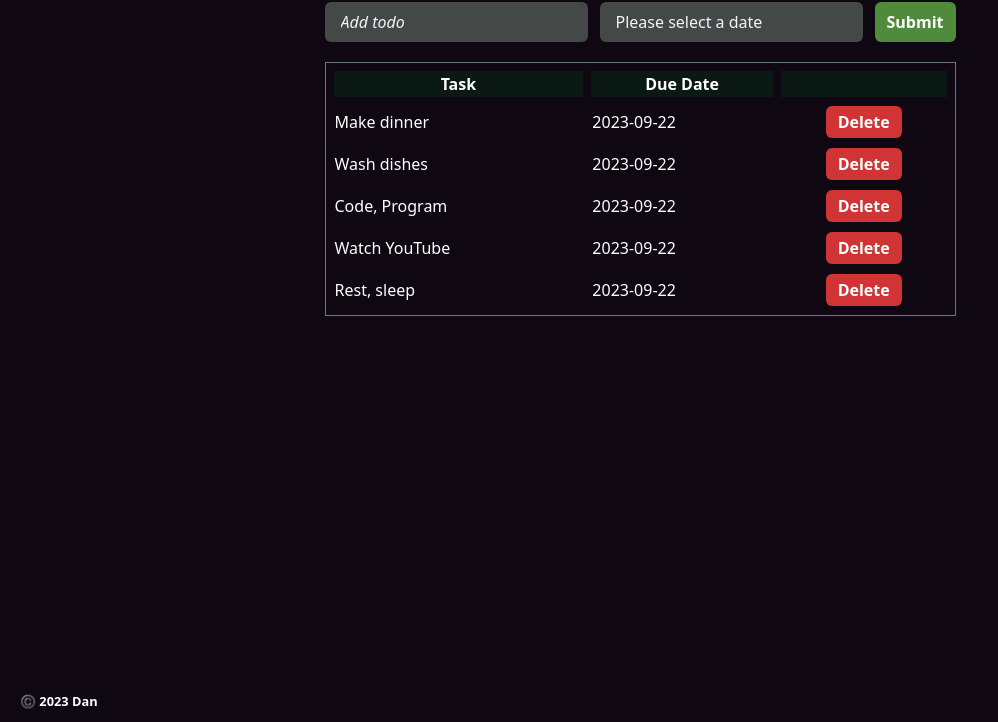
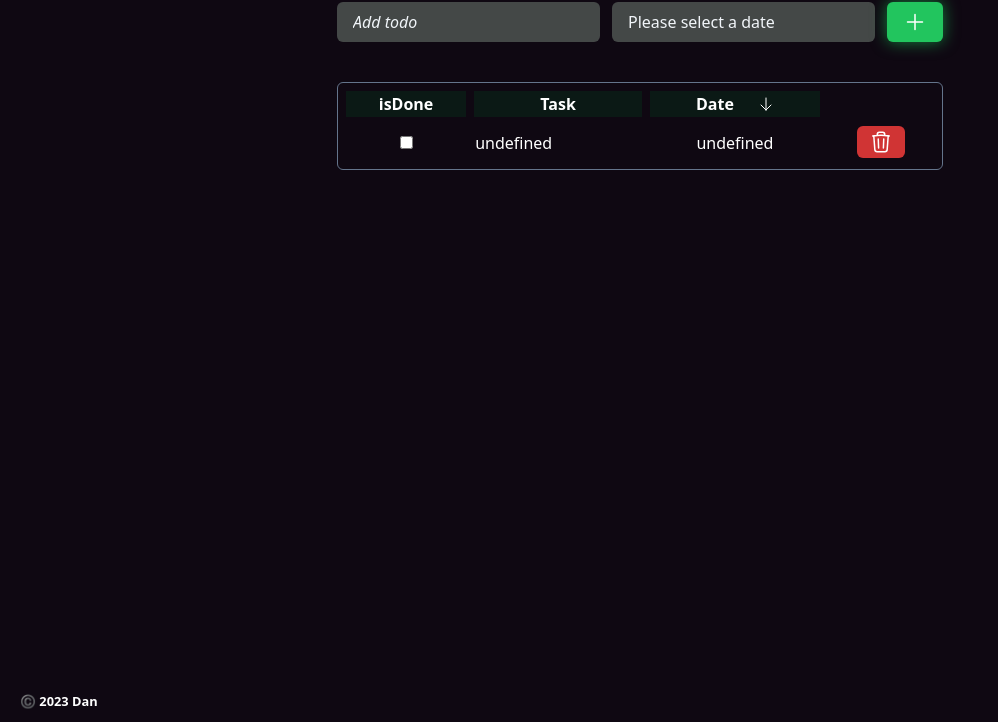
Before and after one commit to dan046/todo-list-tailwind-vanilla-js, a website: page src/index.html in a window 1280 px wide. Shown: the part 78-800 px from the top of the page, without its empty margins (0-998 px from the left). Drawn offline with Linux system fonts and the light colour scheme.

Commit message:
implemented new features, refactored UI

```diff
--- a/package.json
+++ b/package.json
@@ -2,7 +2,6 @@
   "devDependencies": {
     "autoprefixer": "^10.4.16",
     "postcss": "^8.4.30",
-    "prettier": "^3.0.3",
     "prettier-plugin-tailwindcss": "^0.5.4",
     "tailwindcss": "^3.3.3"
   }
--- a/src/index.html
+++ b/src/index.html
@@ -13,12 +13,12 @@
     class="flex h-screen flex-col justify-between bg-[#0f0812] subpixel-antialiased"
   >
     <header class="mx-auto h-10 py-8 font-bold">
-      <h1 class="text-xl text-white md:text-3xl">
+      <h1 class="divide-x divide-gray-600 text-xl text-white md:text-3xl">
         <span
-          class="bg-gradient-to-r from-green-500 to-green-200 bg-clip-text text-transparent"
+          class="bg-gradient-to-r from-green-500 to-green-200 bg-clip-text pr-3 text-transparent sm:pr-6"
           >Todo List</span
         >
-        Tailwind Vanilla JS
+        <span class="pl-3 sm:pl-6"> Tailwind Vanilla JS </span>
       </h1>
     </header>
     <main class="mx-auto mb-auto flex flex-col gap-5 p-4">
@@ -27,15 +27,17 @@
         class="flex flex-col items-center gap-2"
         id="js-todo-form"
       >
-        <section class="flex flex-col gap-3 sm:flex-row">
+        <section
+          class="flex flex-col items-start gap-3 sm:flex-row sm:items-center"
+        >
           <input
             type="text"
             name="todo-field"
             id="js-todo-field"
             placeholder="Add todo"
             class="rounded-md border-none bg-[#444847] px-4 py-2 text-slate-100 placeholder-slate-100 caret-green-400 outline-none placeholder:italic"
-            required
           />
+
           <input
             type="text"
             name="todo-date"
@@ -44,29 +46,71 @@
             onfocus="(this.type='date')"
             onblur="(this.type='text')"
             placeholder="Please select a date"
-            required
           />
 
-          <input
-            type="submit"
-            class="cursor-pointer rounded-md border-none bg-[#508b3c] px-3 py-1 font-semibold text-white outline-none transition duration-300 ease-in-out hover:bg-green-600"
-            id="js-add-btn"
-          />
+          <div class="relative">
+            <div class="absolute inset-0 rounded-md bg-green-700 blur"></div>
+            <button
+              type="submit"
+              class="relative cursor-pointer rounded-md border-none bg-green-500 px-4 py-2 font-semibold leading-none text-white outline-none transition duration-300 ease-in-out"
+              id="js-add-btn"
+              value="Add"
+            >
+              <svg
+                xmlns="http://www.w3.org/2000/svg"
+                fill="none"
+                viewBox="0 0 24 24"
+                stroke-width="1.5"
+                stroke="currentColor"
+                class="h-6 w-6"
+              >
+                <path
+                  stroke-linecap="round"
+                  stroke-linejoin="round"
+                  d="M12 4.5v15m7.5-7.5h-15"
+                />
+              </svg>
+            </button>
+          </div>
         </section>
       </form>
+
+      <small class="text-sm text-red-700" id="js-error"></small>
+
       <table
-        class="table-auto border-separate border-spacing-2 border border-slate-500 text-white"
+        class="table-auto border-separate border-spacing-2 overflow-hidden rounded-md border border-slate-500 text-white"
       >
         <thead class="bg-[#0b1915]">
           <tr>
+            <th class="text-base font-semibold">isDone</th>
             <th class="text-base font-semibold">Task</th>
-            <th class="text-base font-semibold">Due Date</th>
-            <th></th>
+            <th
+              class="flex items-center justify-center text-base font-semibold"
+            >
+              Date
+              <figure class="cursor-pointer pl-6">
+                <svg
+                  xmlns="http://www.w3.org/2000/svg"
+                  fill="none"
+                  viewBox="0 0 24 24"
+                  stroke-width="1.5"
+                  stroke="currentColor"
+                  class="h-4 w-4"
+                  id="js-sort-btn"
+                >
+                  <path
+                    stroke-linecap="round"
+                    stroke-linejoin="round"
+                    d="M19.5 13.5L12 21m0 0l-7.5-7.5M12 21V3"
+                  />
+                </svg>
+              </figure>
+            </th>
+            <!-- <th></th> -->
           </tr>
         </thead>
         <tbody id="js-todo-container"></tbody>
       </table>
-      <p class="js-error"></p>
     </main>
     <footer class="flex h-10 items-center pl-5 font-semibold text-white">
       <small>©️ 2023 Dan</small>
--- a/src/input.css
+++ b/src/input.css
@@ -8,6 +8,6 @@ h1 {
 }
 
 input[type="date"]::-webkit-calendar-picker-indicator {
-  opacity: 0;
+  /* opacity: 0; */
   filter: invert(1);
 }
--- a/src/script.js
+++ b/src/script.js
@@ -2,29 +2,31 @@ const todoForm = document.getElementById("js-todo-form");
 const todoContainer = document.getElementById("js-todo-container");
 const todoField = document.getElementById("js-todo-field");
 const todoDate = document.getElementById("js-date-field");
+const sortBtn = document.getElementById("js-sort-btn");
 
-let todoList = [
-  {
-    task: "Make dinner",
-    dueDate: "2023-09-22",
-  },
-  {
-    task: "Wash dishes",
-    dueDate: "2023-09-22",
-  },
-  {
-    task: "Code, Program",
-    dueDate: "2023-09-22",
-  },
-  {
-    task: "Watch YouTube",
-    dueDate: "2023-09-22",
-  },
-  {
-    task: "Rest, sleep",
-    dueDate: "2023-09-22",
-  },
-];
+let todoList = JSON.parse(localStorage.getItem("todo-list")) || [{}];
+
+function validateForm(task, dueDate) {
+  const errorElement = document.getElementById("js-error");
+
+  if (!task && !dueDate) {
+    errorElement.innerHTML = "Both fields are empty.";
+    return false;
+  }
+
+  if (!task) {
+    errorElement.innerHTML = "Task field is empty.";
+    return false;
+  }
+
+  if (!dueDate) {
+    errorElement.innerHTML = "Date field is empty.";
+    return false;
+  }
+
+  errorElement.innerHTML = "";
+  return true;
+}
 
 todoForm.addEventListener("submit", (e) => {
   e.preventDefault();
@@ -32,29 +34,79 @@ todoForm.addEventListener("submit", (e) => {
   const task = todoField.value;
   const dueDate = todoDate.value;
 
+  if (validateForm(task, dueDate)) {
     todoList.push({
       task,
       dueDate,
     });
-  renderTodoList();
+
+    localStorage.setItem("todo-list", JSON.stringify(todoList));
+
     todoField.value = "";
     todoDate.value = "";
+    renderTodoList();
+  }
 });
+
+let ascendOrder = false;
+
+sortBtn.addEventListener("click", sortTodoList);
+
+function sortTodoList() {
+  if (ascendOrder) {
+    todoList.sort((a, b) => {
+      let da = new Date(a.dueDate);
+      let db = new Date(b.dueDate);
+      return da - db;
+    });
+  } else {
+    todoList.sort((a, b) => {
+      let da = new Date(a.dueDate);
+      let db = new Date(b.dueDate);
+      return db - da;
+    });
+  }
+
+  ascendOrder = !ascendOrder;
+
+  localStorage.setItem("todo-list", JSON.stringify(todoList));
+  renderTodoList();
+}
 
 function renderTodoList() {
   let todoListHTML = "";
 
   todoList.forEach((items, index) => {
-    const { task, dueDate } = items;
+    const { task, dueDate, checked } = items;
 
     const html = `
       <tr class="text-sm sm:text-base">
-        <td>${task}</td>
-        <td>${dueDate}</td>
+
         <td class="text-center">
-            <button class="bg-[#d03434] js-delete-btn rounded-md px-3 py-1 font-semibold hover:bg-[#8b2222] transition duration-300 ease-in-out" data-index="${index} id="js-delete-btn">
-                Delete
+          <input class="cursor-pointer" type="checkbox" name="checkbox-${index}" id="checkbox-${index}" ${
+            checked ? "checked" : ""
+          } onchange="toggleTask(${index})"/>
+        </td>
+
+        <td id="task-${index}" ${
+          checked ? 'style="text-decoration: line-through; color:#444847;"' : ""
+        }>${task}</td>
+
+        <td class="text-center" id="dueDate-${index}" ${
+          checked ? 'style="text-decoration: line-through; color:#444847;"' : ""
+        } >${dueDate}</td>
+
+        <td class="text-center">
+
+            <button
+            class="bg-[#d03434] js-delete-btn rounded-md px-3 py-1 font-semibold hover:bg-[#8b2222] transition duration-300 ease-in-out"
+            onclick="deleteTodo(${index})"
+            >
+            <svg xmlns="http://www.w3.org/2000/svg" fill="none" viewBox="0 0 24 24" stroke-width="1.5" stroke="currentColor" class="w-6 h-6">
+            <path stroke-linecap="round" stroke-linejoin="round" d="M14.74 9l-.346 9m-4.788 0L9.26 9m9.968-3.21c.342.052.682.107 1.022.166m-1.022-.165L18.16 19.673a2.25 2.25 0 01-2.244 2.077H8.084a2.25 2.25 0 01-2.244-2.077L4.772 5.79m14.456 0a48.108 48.108 0 00-3.478-.397m-12 .562c.34-.059.68-.114 1.022-.165m0 0a48.11 48.11 0 013.478-.397m7.5 0v-.916c0-1.18-.91-2.164-2.09-2.201a51.964 51.964 0 00-3.32 0c-1.18.037-2.09 1.022-2.09 2.201v.916m7.5 0a48.667 48.667 0 00-7.5 0" />
+          </svg>
             </button>
+
         </td>
       </tr>
       `;
@@ -64,19 +116,52 @@ function renderTodoList() {
   !todoList.length
     ? (todoContainer.innerHTML = `<td class="text-center">You currently have ${todoList.length} tasks.</td>`)
     : (todoContainer.innerHTML = todoListHTML);
+}
 
-  const deleteBtn = document.querySelectorAll(".js-delete-btn");
-  deleteBtn.forEach((button) => {
-    button.addEventListener("click", (e) => {
-      const index = e.target.getAttribute("data-index");
-      deleteTodo(index);
-    });
-  });
+function toggleTask(index) {
+  const checkbox = document.getElementById(`checkbox-${index}`);
+  const taskElement = document.getElementById(`task-${index}`);
+  const dueDateElement = document.getElementById(`dueDate-${index}`);
+
+  todoList[index].checked = checkbox.checked;
+  localStorage.setItem("todo-list", JSON.stringify(todoList));
+
+  if (checkbox.checked) {
+    taskElement.style.textDecoration = "line-through";
+    taskElement.style.color = "#444847";
+    dueDateElement.style.textDecoration = "line-through";
+    dueDateElement.style.color = "#444847";
+  } else {
+    taskElement.style.textDecoration = "none";
+    taskElement.style.color = "#fff";
+    dueDateElement.style.textDecoration = "none";
+    dueDateElement.style.color = "#fff";
+  }
 }
 
 function deleteTodo(index) {
   todoList.splice(index, 1);
+  localStorage.setItem("todo-list", JSON.stringify(todoList));
   renderTodoList();
 }
 
 renderTodoList();
+
+todoDate.min = getDate();
+todoDate.max = getDate(14);
+
+function getDate(days) {
+  let date;
+
+  if (days !== undefined) {
+    date = new Date(Date.now() + days * 24 * 60 * 60 * 1000);
+  } else {
+    date = new Date();
+  }
+
+  const offset = date.getTimezoneOffset();
+
+  date = new Date(date.getTime() - offset * 60 * 1000);
+
+  return date.toISOString().split("T")[0];
+}
```
Also changed, not shown: dist/output.css, 1 other file. Lines whose indentation alone changed are shown as unchanged.
